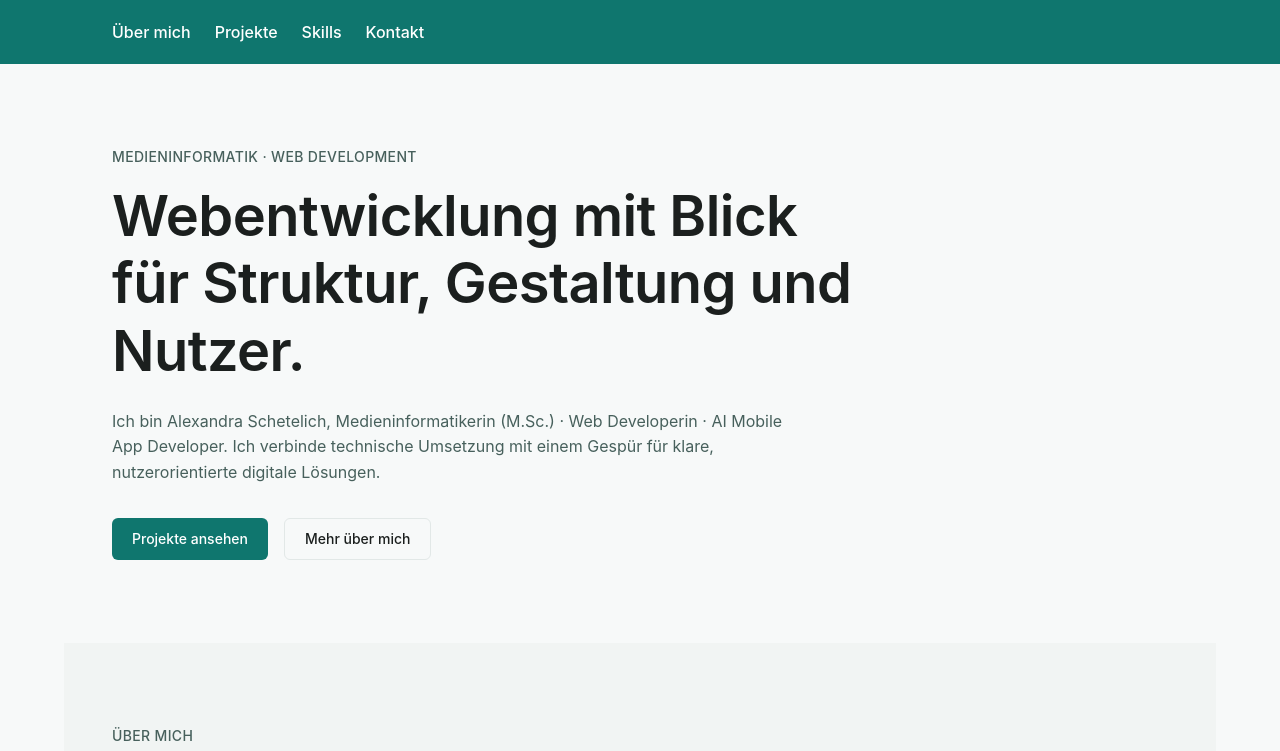
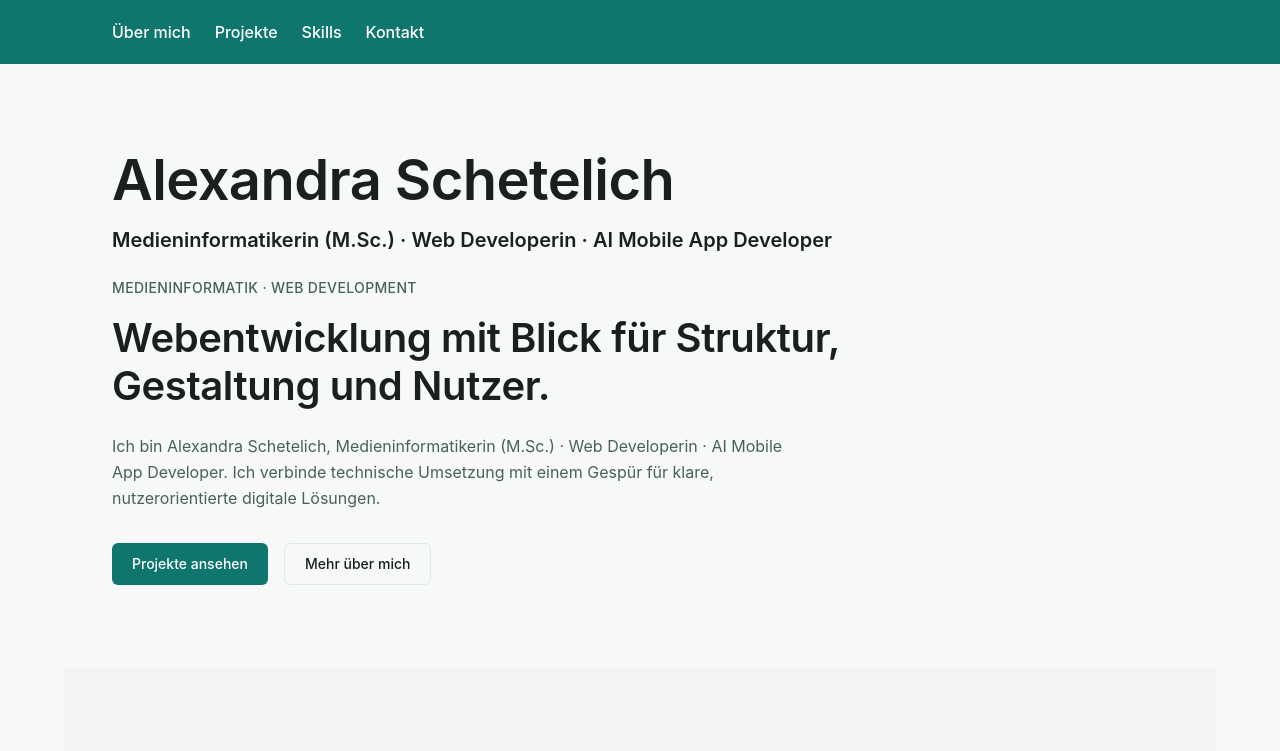
Before and after one commit to Alexandra-S-new/portfolio-alexandra-schetelich, a React (Vite) app: page / in a window 1280 px wide. Shown: the top 751 px of the page. Built offline with nearby package versions, Linux system fonts and the light colour scheme.

Commit message:
feat: add name to portfolio hero

```diff
--- a/src/pages/Home.tsx
+++ b/src/pages/Home.tsx
@@ -37,13 +37,20 @@ export function Home() {
         <Navbar />
 
         <Section className="bg-background">
-          <p className="text-sm font-medium tracking-wide text-text-muted">
+          <h1 className="max-w-3xl">Alexandra Schetelich</h1>
+
+          <p className="mt-3 max-w-3xl text-lg font-semibold text-text sm:text-xl">
+            Medieninformatikerin (M.Sc.) · Web Developerin · AI Mobile App
+            Developer
+          </p>
+
+          <p className="mt-6 text-sm font-medium tracking-wide text-text-muted">
             MEDIENINFORMATIK · WEB DEVELOPMENT
           </p>
 
-          <h1 className="mt-4 max-w-3xl">
+          <h2 className="mt-4 max-w-3xl">
             Webentwicklung mit Blick für Struktur, Gestaltung und Nutzer.
-          </h1>
+          </h2>
 
           <p className="mt-6 max-w-2xl text-text-muted">
             Ich bin Alexandra Schetelich, Medieninformatikerin (M.Sc.) · Web
```
